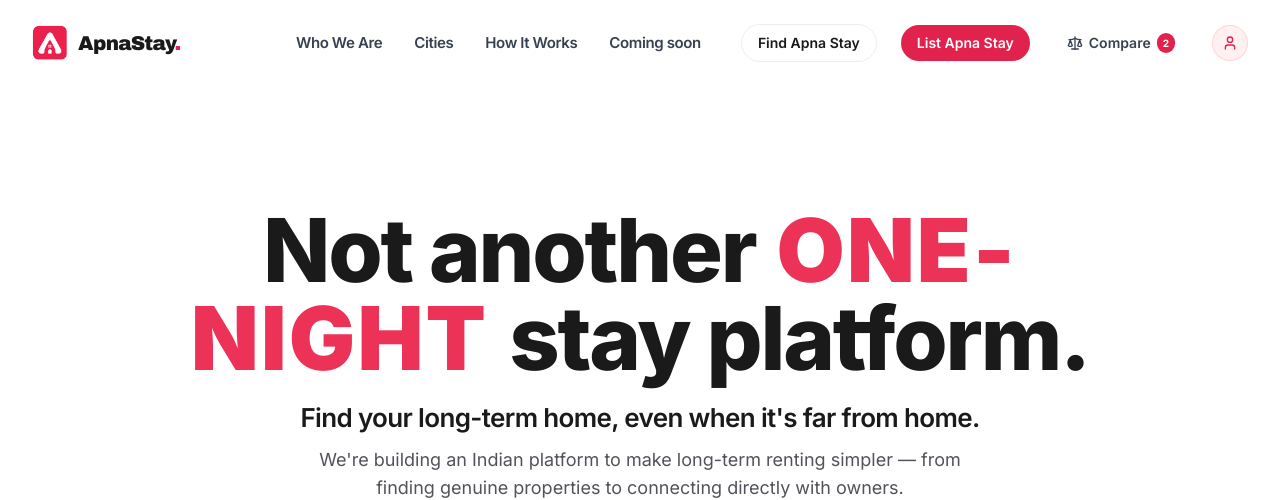
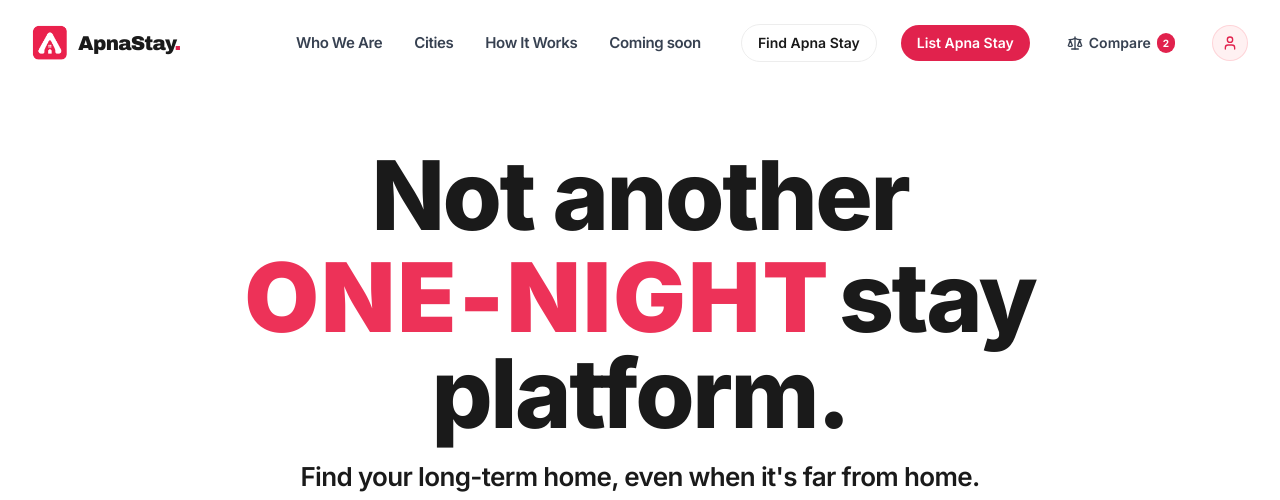
Before and after one commit to amannex/apnastay, a Next.js app: page / in a window 1280 px wide. Shown: the top 500 px of the page. Built offline with nearby package versions, Linux system fonts and the light colour scheme; no server answers.

Commit message:
style(hero): split main headline into two clean rows and scale size up to 104px

```diff
--- a/src/components/hero/HeroSection.tsx
+++ b/src/components/hero/HeroSection.tsx
@@ -46,12 +46,14 @@ export default function HeroSection({
       {/* Hero Content: Centered, balanced typography-led composition */}
       <div className="flex-1 flex flex-col justify-center max-w-5xl mx-auto px-4 sm:px-6 lg:px-8 text-center w-full my-auto py-2 sm:py-4">
         {/* 1. Main Headline */}
-        <h1 className="text-4xl sm:text-6xl md:text-7xl lg:text-[80px] xl:text-[88px] font-extrabold tracking-tight text-[#1A1A1A] leading-[1.05] sm:leading-[1.02] max-w-5xl mx-auto animate-slide-up">
-          Not another{' '}
-          <span className="font-black text-[#ED3258] px-1 uppercase tracking-wide">
-            ONE-NIGHT
-          </span>{' '}
-          stay platform.
+        <h1 className="text-4xl sm:text-6xl md:text-7xl lg:text-[86px] xl:text-[96px] 2xl:text-[104px] font-extrabold tracking-tight text-[#1A1A1A] leading-[1.04] sm:leading-[1.01] max-w-6xl mx-auto animate-slide-up">
+          <span className="block">Not another</span>
+          <span className="block mt-0.5 sm:mt-1.5">
+            <span className="font-black text-[#ED3258] pr-2 uppercase tracking-wide">
+              ONE-NIGHT
+            </span>
+            stay platform.
+          </span>
         </h1>
 
         {/* 2. Subheading */}
```
